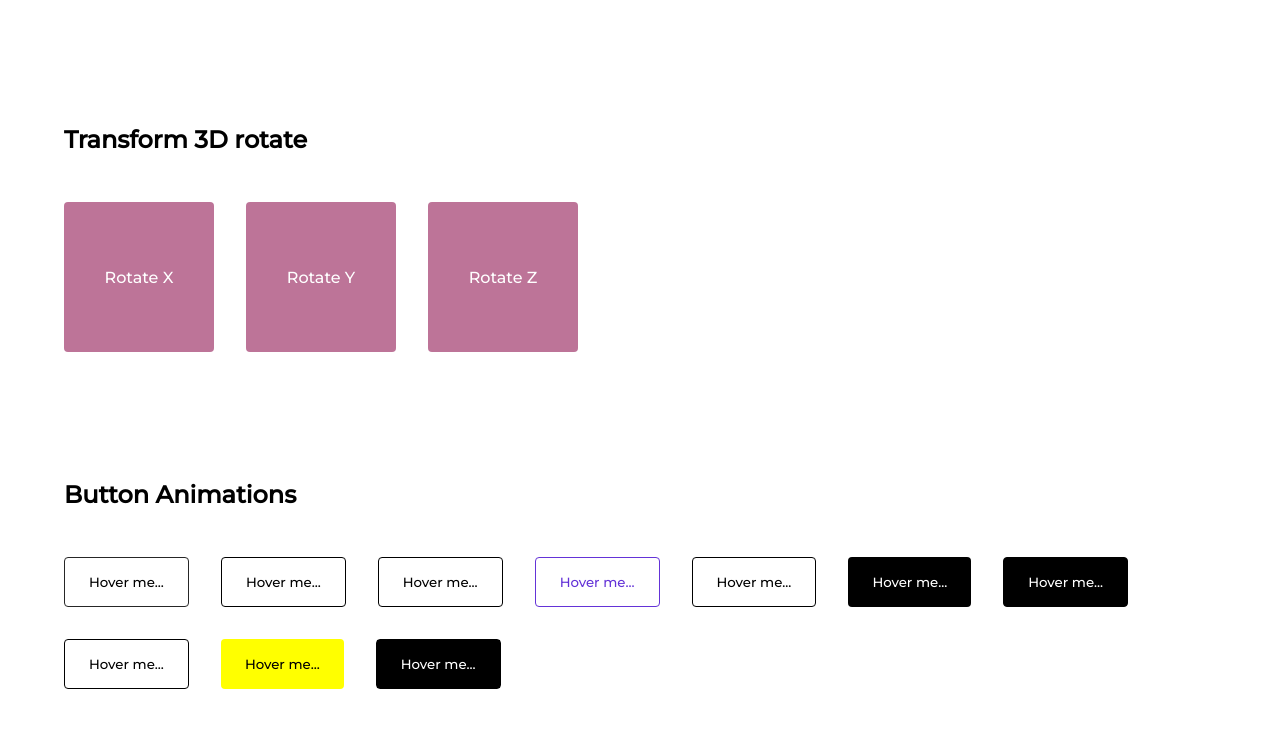
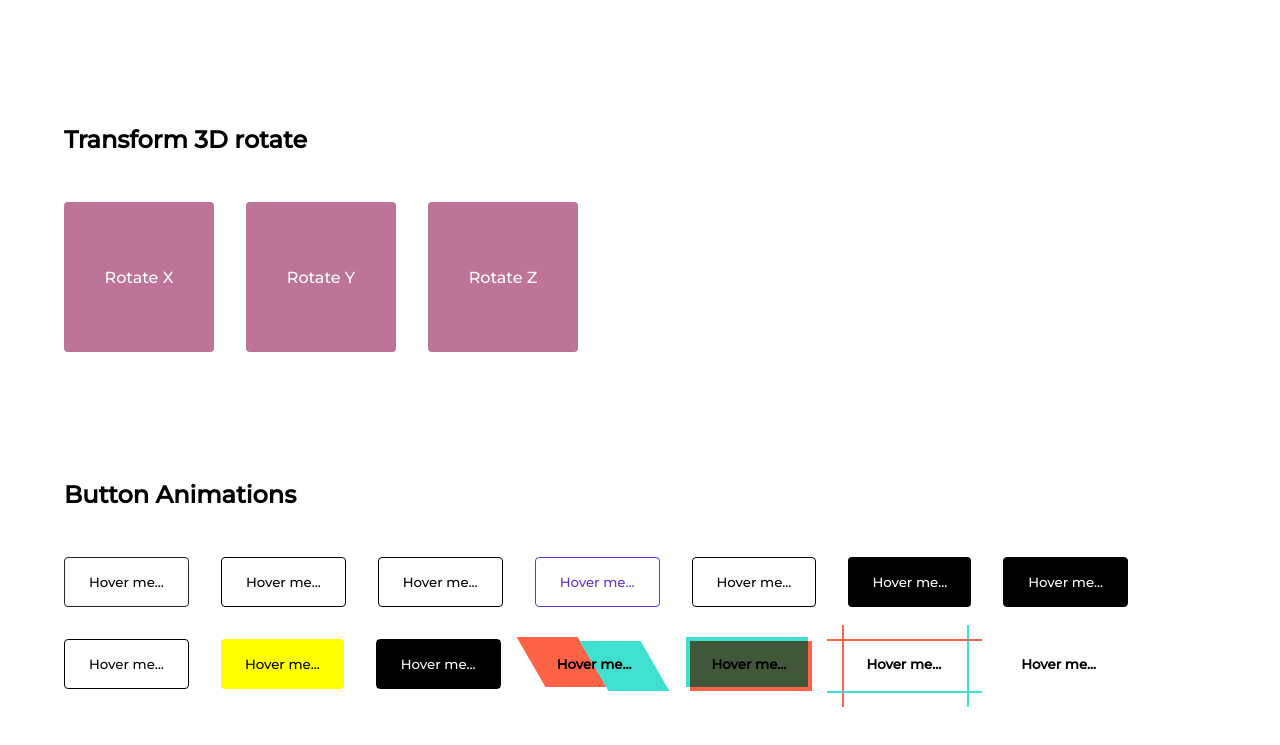
Before and after one commit to max-petkov/css-creative-animations, a plain HTML site: page index.html in a window 1280 px wide. Shown: the part 1444-2189 px from the top of the page. Drawn offline with Linux system fonts and the light colour scheme.

Commit message:
css buttons animations

```diff
--- a/assets/css/style.css
+++ b/assets/css/style.css
@@ -587,3 +587,208 @@ It can be used custom transform-origin: 80% 30%;
   transform: scale(1) rotateY(360deg);
   opacity: 1;
 }
+
+.btn-animation--11 {
+  position: relative;
+  background-color: transparent;
+  border: none;
+  font-weight: bold;
+  transition: 0.3s;
+}
+
+.btn-animation--11::before {
+  content: "";
+  position: absolute;
+  top: -2px;
+  left: -1%;
+  height: 100%;
+  width: 50%;
+  background-color: tomato;
+  transform: skewX(30deg);
+  z-index: -1;
+  transition: 0.3s;
+}
+
+.btn-animation--11:hover:before {
+  transform: skewX(0deg);
+  left: 50%;
+  top: 0;
+}
+
+.btn-animation--11::after {
+  content: "";
+  position: absolute;
+  top: 2px;
+  left: 50%;
+  height: 100%;
+  width: 50%;
+  background-color: turquoise;
+  transform: skewX(30deg);
+  z-index: -1;
+  transition: 0.3s;
+}
+
+.btn-animation--11:hover:after {
+  transform: skewX(0deg);
+  left: 0;
+  top: 0;
+}
+
+.btn-animation--12 {
+  position: relative;
+  background-color: transparent;
+  border: none;
+  font-weight: bold;
+  transition: 0.3s;
+}
+
+.btn-animation--12::before {
+  content: "";
+  position: absolute;
+  top: -2px;
+  left: -2px;
+  width: 100%;
+  height: 100%;
+  background-color: turquoise;
+  z-index: -1;
+  mix-blend-mode: multiply;
+  transform-origin: top;
+  transition: all 0.3s;
+}
+
+.btn-animation--12:hover:before {
+  top: -6px;
+  left: 0;
+  transform: perspective(500px) rotateX(75deg);
+}
+
+.btn-animation--12::after {
+  content: "";
+  position: absolute;
+  top: 2px;
+  left: 2px;
+  width: 100%;
+  height: 100%;
+  background-color: tomato;
+  z-index: -1;
+  mix-blend-mode: multiply;
+  transform-origin: bottom;
+  transition: all 0.3s;
+}
+
+.btn-animation--12:hover:after {
+  top: 6px;
+  left: 0;
+  transform: perspective(500px) rotateX(-75deg);
+}
+
+.btn-animation--13 {
+  position: relative;
+  background-color: transparent;
+  border: none;
+  font-weight: bold;
+  transition: 0.3s;
+}
+
+.btn-animation--13::before {
+  content: "";
+  position: absolute;
+  top: -14px;
+  left: 0;
+  width: 100%;
+  height: calc(100% + 32px);
+  border-left: 2px solid tomato;
+  border-right: 2px solid turquoise;
+  transition: all 1s;
+  transition-delay: 0.2s;
+}
+
+.btn-animation--13:hover:before {
+  transform: rotateY(180deg);
+}
+
+.btn-animation--13:hover:after {
+  transform: rotateX(180deg);
+}
+
+.btn-animation--13::after {
+  content: "";
+  position: absolute;
+  top: 0;
+  left: -15px;
+  width: calc(100% + 32px);
+  height: 100%;
+  border-top: 2px solid tomato;
+  border-bottom: 2px solid turquoise;
+  transition: all 1s;
+}
+
+.btn-animation--14 {
+  position: relative;
+  background-color: transparent;
+  font-weight: bold;
+  border: none;
+  transition: all 0.3s;
+  border-radius: 0;
+  overflow: hidden;
+}
+
+.btn-animation--14::before {
+  content: "";
+  position: absolute;
+  top: 0;
+  left: -100%;
+  width: 100%;
+  height: 2px;
+  background-color: rgb(34, 34, 34);
+  transition: all 0.5s;
+}
+
+.btn-animation--14:hover:before {
+  left: 0;
+}
+
+.btn-animation--14::after {
+  content: "";
+  position: absolute;
+  bottom: 0;
+  right: -100%;
+  width: 100%;
+  height: 1px;
+  background-color: rgb(34, 34, 34);
+  transition: all 0.5s;
+}
+
+.btn-animation--14:hover:after {
+  right: 0;
+}
+
+.btn-animation--14__side-border::before {
+  content: "";
+  position: absolute;
+  top: -100%;
+  right: 0;
+  width: 2px;
+  height: 100%;
+  background-color: rgb(34, 34, 34);
+  transition: all 0.5s;
+}
+
+.btn-animation--14:hover .btn-animation--14__side-border::before {
+  top: 0;
+}
+
+.btn-animation--14__side-border::after {
+  content: "";
+  position: absolute;
+  bottom: -100%;
+  left: 0;
+  width: 2px;
+  height: 100%;
+  background-color: rgb(34, 34, 34);
+  transition: all 0.5s;
+}
+
+.btn-animation--14:hover .btn-animation--14__side-border::after {
+  bottom: 0;
+}
--- a/index.html
+++ b/index.html
@@ -68,6 +68,12 @@
             <button class="btn btn-animation--8">Hover me...</button>
             <button class="btn btn-animation--9">Hover me...</button>
             <button class="btn btn-animation--10">Hover me...</button>
+            <button class="btn btn-animation--11">Hover me...</button>
+            <button class="btn btn-animation--12">Hover me...</button>
+            <button class="btn btn-animation--13">Hover me...</button>
+            <button class="btn btn-animation--14">Hover me...
+                <span class="btn-animation--14__side-border"></span>
+            </button>
         </div>
     </section>
 </body>
```
Also changed, not shown: style.css (deleted).
